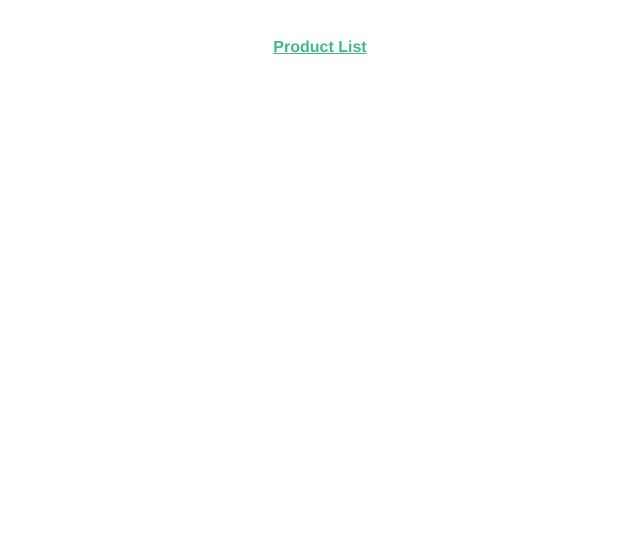
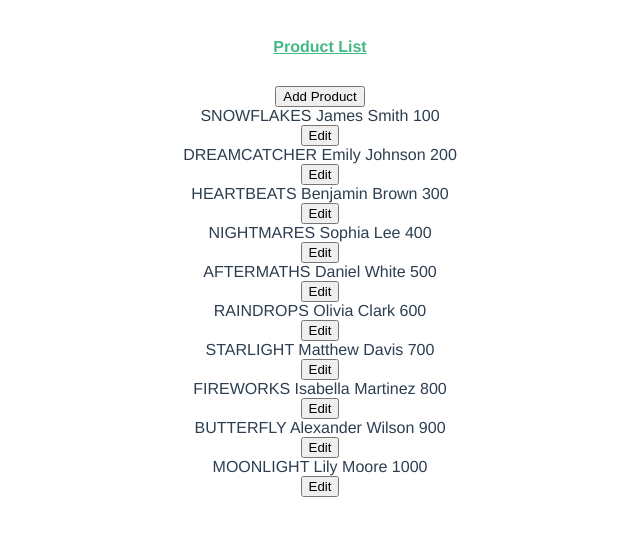
Before and after one commit to FrancisPogi22/Product-CRUD, a Vue app: page / in a window 1280 px wide. Shown: the top 536 px of the page, without its empty margins (320-960 px from the left). Built offline with nearby package versions, Linux system fonts and the light colour scheme.

Commit message:
Update System

```diff
--- a/src/components/ProductList.vue
+++ b/src/components/ProductList.vue
@@ -1,13 +1,44 @@
 <template>
-    <div>
-
+  <section id="product">
+    <div class="wrapper">
+      <div class="product-list-con">
+        <div class="product-header">
+          <button @click="addProduct()">Add Product</button>
+        </div>
+        <div
+          class="product-widget"
+          v-for="(product, index) in productList"
+          :key="index"
+        >
+          {{ product.name }}
+          {{ product.description }}
+          {{ product.price }}
+          <div class="btn-con">
+            <button @click="editProduct()">Edit</button>
+          </div>
+        </div>
+      </div>
     </div>
+  </section>
 </template>
 
 <script>
 export default {
-
-}
+  methods: {
+    addProduct() {
+      // Add Product
+    },
+    editProduct() {
+      // Edit Product
+    },
+  },
+  computed: {
+    productList() {
+      return this.$store.getters.productList;
+    },
+  },
+};
 </script>
 
-<style scoped></style>
+<style scoped>
+</style>
--- a/src/store/index.js
+++ b/src/store/index.js
@@ -4,68 +4,80 @@ export default createStore({
   state: {
     productList: [
       {
-        title: "SNOWFLAKES",
-        desciption: "James Smith",
+        name: "SNOWFLAKES",
+        description: "James Smith",
         price: 100,
       },
       {
-        title: "DREAMCATCHER",
-        desciption: "Emily Johnson",
+        name: "DREAMCATCHER",
+        description: "Emily Johnson",
         price: 200,
         status: 0,
       },
       {
-        title: "HEARTBEATS",
-        desciption: "Benjamin Brown",
+        name: "HEARTBEATS",
+        description: "Benjamin Brown",
         price: 300,
         status: 0,
       },
       {
-        title: "NIGHTMARES",
-        desciption: "Sophia Lee",
+        name: "NIGHTMARES",
+        description: "Sophia Lee",
         price: 400,
         status: 0,
       },
       {
-        title: "AFTERMATHS",
-        desciption: "Daniel White",
+        name: "AFTERMATHS",
+        description: "Daniel White",
         price: 500,
         status: 0,
       },
       {
-        title: "RAINDROPS",
-        desciption: "Olivia Clark",
+        name: "RAINDROPS",
+        description: "Olivia Clark",
         price: 600,
         status: 0,
       },
       {
-        title: "STARLIGHT",
-        desciption: "Matthew Davis",
+        name: "STARLIGHT",
+        description: "Matthew Davis",
         price: 700,
         status: 0,
       },
       {
-        title: "FIREWORKS",
-        desciption: "Isabella Martinez",
+        name: "FIREWORKS",
+        description: "Isabella Martinez",
         price: 800,
         status: 0,
       },
       {
-        title: "BUTTERFLY",
-        desciption: "Alexander Wilson",
+        name: "BUTTERFLY",
+        description: "Alexander Wilson",
         price: 900,
         status: 0,
       },
       {
-        title: "MOONLIGHT",
-        desciption: "Lily Moore",
+        name: "MOONLIGHT",
+        description: "Lily Moore",
         price: 1000,
         status: 0,
       },
     ],
   },
-  getters: {},
-  mutations: {},
-  actions: {},
+  getters: {
+    productList: (state) => {
+      return state.productList;
+    },
+  },
+  mutations: {
+    removeItem: (state, index) => {
+      state.productList.splice(index, 1);
+    },
+  },
+  actions: {
+    deleteProduct({ commit }, index) {
+      commit("removeItem", index);
+    },
+  },
   modules: {},
 });
```
